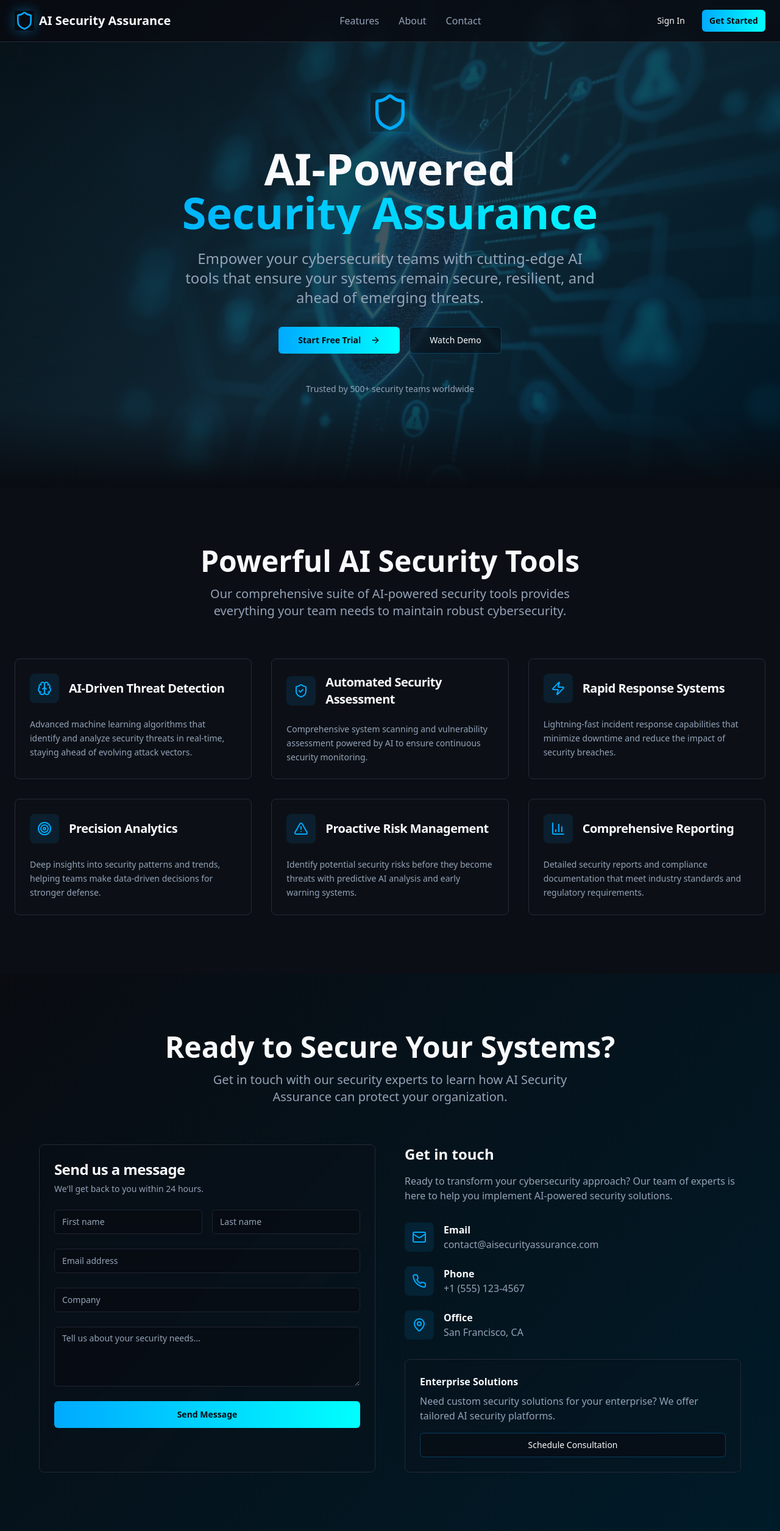
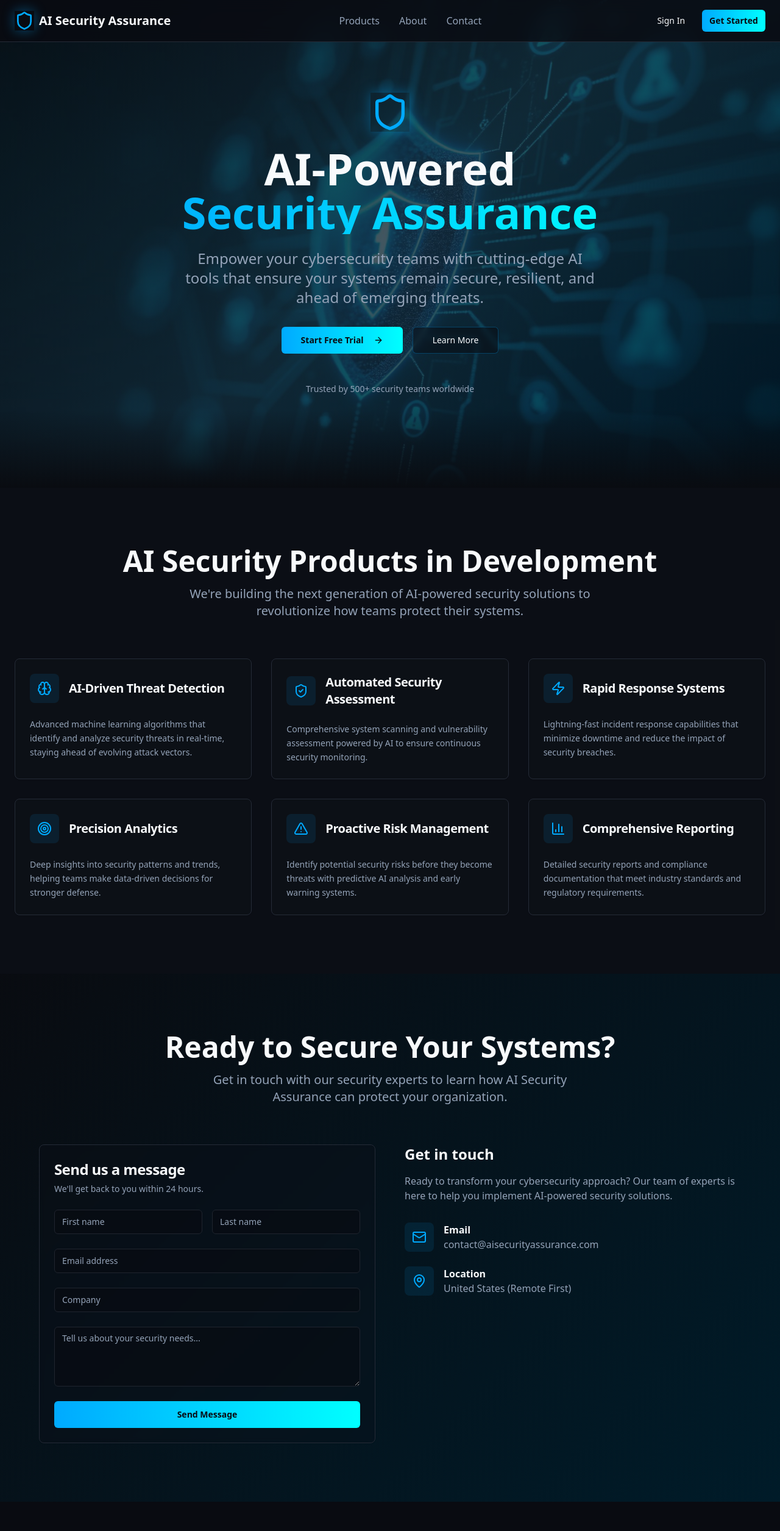
Before and after one commit to AISecurityAssurance/ai-sec-ally, a React (Vite) app: page / in a window 1280 px wide. Shown: the whole page at 61% size. After the commit the page ends 2463 px from the top, so only its background shows below. Built offline with nearby package versions, Linux system fonts and the light colour scheme.

Commit message:
Update navigation and contact info
Replaced "Features" tab with "Products" in navigation. Updated contact information to reflect a remote-first company based in the United States, removing the phone number field.

```diff
--- a/src/components/Contact.tsx
+++ b/src/components/Contact.tsx
@@ -2,7 +2,7 @@ import { Button } from "@/components/ui/button";
 import { Card, CardContent, CardDescription, CardHeader, CardTitle } from "@/components/ui/card";
 import { Input } from "@/components/ui/input";
 import { Textarea } from "@/components/ui/textarea";
-import { Mail, Phone, MapPin } from "lucide-react";
+import { Mail, MapPin } from "lucide-react";
 
 const Contact = () => {
   return (
@@ -62,38 +62,17 @@ const Contact = () => {
                 </div>
               </div>
 
-              <div className="flex items-center space-x-4">
-                <div className="p-3 bg-primary/10 rounded-lg">
-                  <Phone className="h-6 w-6 text-primary" />
-                </div>
-                <div>
-                  <h4 className="font-semibold text-foreground">Phone</h4>
-                  <p className="text-muted-foreground">+1 (555) 123-4567</p>
-                </div>
-              </div>
 
               <div className="flex items-center space-x-4">
                 <div className="p-3 bg-primary/10 rounded-lg">
                   <MapPin className="h-6 w-6 text-primary" />
                 </div>
                 <div>
-                  <h4 className="font-semibold text-foreground">Office</h4>
-                  <p className="text-muted-foreground">San Francisco, CA</p>
+                  <h4 className="font-semibold text-foreground">Location</h4>
+                  <p className="text-muted-foreground">United States (Remote First)</p>
                 </div>
               </div>
             </div>
-
-            <Card className="bg-card/20 border-border backdrop-blur-sm">
-              <CardContent className="p-6">
-                <h4 className="font-semibold text-foreground mb-2">Enterprise Solutions</h4>
-                <p className="text-muted-foreground mb-4">
-                  Need custom security solutions for your enterprise? We offer tailored AI security platforms.
-                </p>
-                <Button variant="outline" className="w-full">
-                  Schedule Consultation
-                </Button>
-              </CardContent>
-            </Card>
           </div>
         </div>
       </div>
--- a/src/components/Hero.tsx
+++ b/src/components/Hero.tsx
@@ -41,7 +41,7 @@ const Hero = () => {
               <ArrowRight className="ml-2 h-5 w-5 group-hover:translate-x-1 transition-transform" />
             </Button>
             <Button variant="outline" size="lg">
-              Watch Demo
+              Learn More
             </Button>
           </div>
 
--- a/src/components/Navigation.tsx
+++ b/src/components/Navigation.tsx
@@ -12,8 +12,8 @@ const Navigation = () => {
           </div>
 
           <div className="hidden md:flex items-center space-x-8">
-            <a href="#features" className="text-muted-foreground hover:text-primary transition-colors">
-              Features
+            <a href="#products" className="text-muted-foreground hover:text-primary transition-colors">
+              Products
             </a>
             <a href="#about" className="text-muted-foreground hover:text-primary transition-colors">
               About
--- a/src/components/Features.tsx
+++ b/src/components/Products.tsx
@@ -1,7 +1,7 @@
 import { Card, CardContent, CardDescription, CardHeader, CardTitle } from "@/components/ui/card";
 import { Brain, ShieldCheck, Zap, Target, AlertTriangle, BarChart3 } from "lucide-react";
 
-const Features = () => {
+const Products = () => {
   const features = [
     {
       icon: Brain,
@@ -36,14 +36,14 @@ const Features = () => {
   ];
 
   return (
-    <section id="features" className="py-24 bg-muted/20">
+    <section id="products" className="py-24 bg-muted/20">
       <div className="container mx-auto px-6">
         <div className="text-center mb-16">
           <h2 className="text-4xl md:text-5xl font-bold mb-4 text-foreground">
-            Powerful AI Security Tools
+            AI Security Products in Development
           </h2>
           <p className="text-xl text-muted-foreground max-w-2xl mx-auto">
-            Our comprehensive suite of AI-powered security tools provides everything your team needs to maintain robust cybersecurity.
+            We're building the next generation of AI-powered security solutions to revolutionize how teams protect their systems.
           </p>
         </div>
 
@@ -71,4 +71,4 @@ const Features = () => {
   );
 };
 
-export default Features;
+export default Products;
--- a/src/pages/Index.tsx
+++ b/src/pages/Index.tsx
@@ -1,6 +1,6 @@
 import Navigation from "@/components/Navigation";
 import Hero from "@/components/Hero";
-import Features from "@/components/Features";
+import Products from "@/components/Products";
 import Contact from "@/components/Contact";
 
 const Index = () => {
@@ -8,7 +8,7 @@ const Index = () => {
     <div className="min-h-screen bg-background">
       <Navigation />
       <Hero />
-      <Features />
+      <Products />
       <Contact />
     </div>
   );
```
